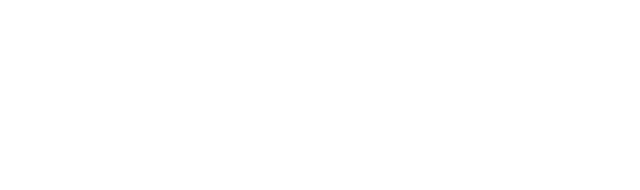
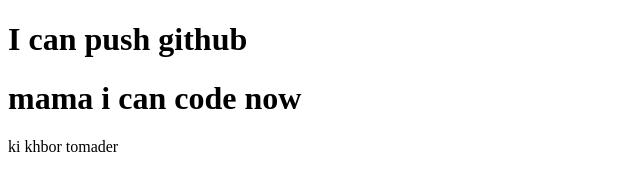
Before and after one commit to naimurbd/My-second-Repo, a plain HTML site: page index.html in a window 1280 px wide. Shown: the whole page, without its empty margins (0-640 px from the left). Drawn offline with Linux system fonts and the light colour scheme.

Commit message:
added header

```diff
--- a/index.html
+++ b/index.html
@@ -7,6 +7,9 @@
     <title>hlw this is my second repo</title>
 </head>
 <body>
+    <h1> I can push github</h1>
+    <h1> mama i can code now</h1>
+    <p> ki khbor tomader</p>
 
 </body>
 </html>
```
